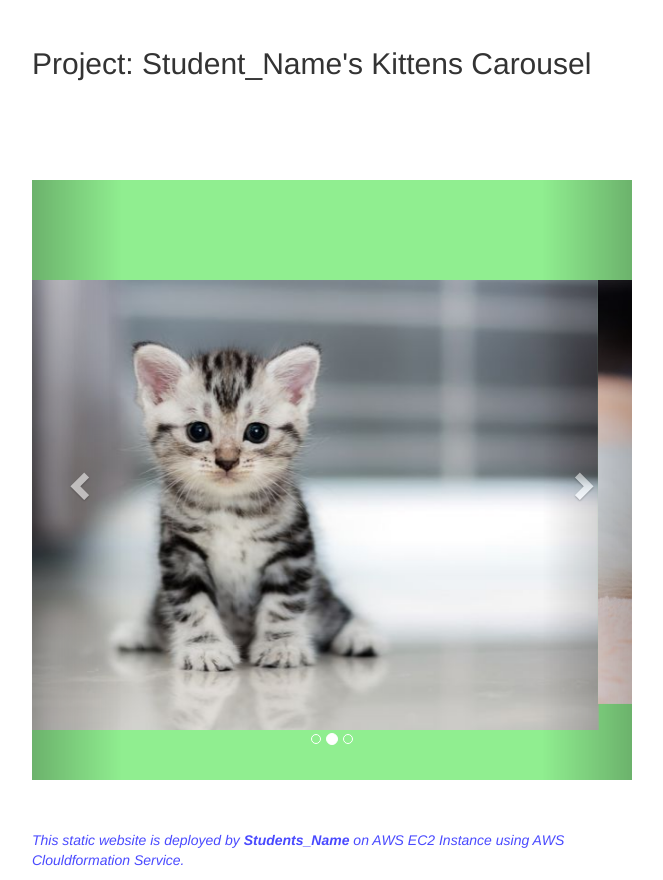
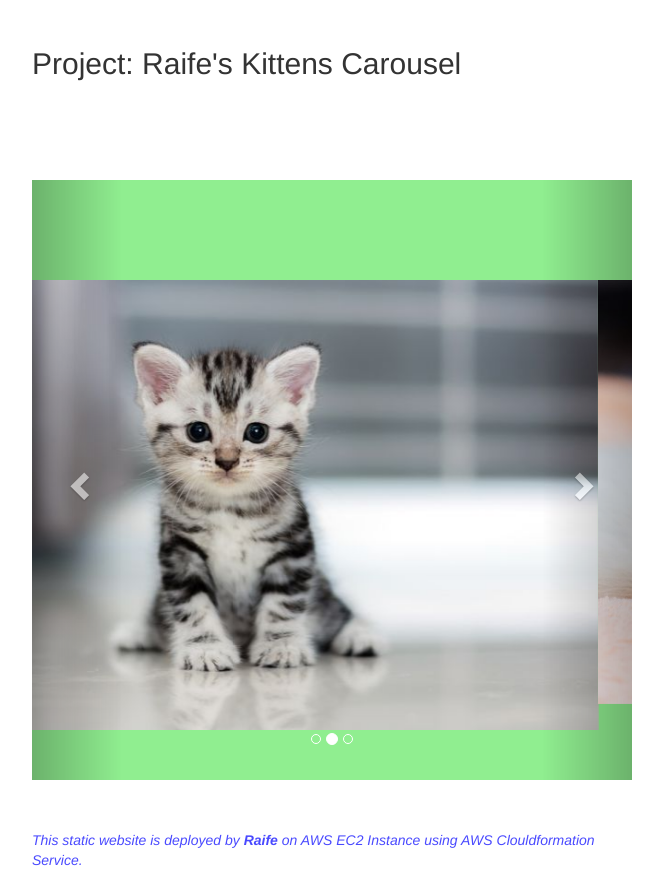
Before and after one commit to raifehizlan/static-web, a plain HTML site: page index.html in a window 1280 px wide. Shown: the part 203-1083 px from the top of the page, without its empty margins (308-971 px from the left). Drawn offline with nearby package versions, Linux system fonts and the light colour scheme.

Commit message:
Update index.html

```diff
--- a/index.html
+++ b/index.html
@@ -45,7 +45,7 @@
 
   <div><img style="width:300px; height:100px" src="https://clarusway.com/wp-content/uploads/2022/12/clarusway-logo-black.png" /></div>
 
-  <h2> Project: Student_Name's Kittens Carousel</h2>
+  <h2> Project: Raife's Kittens Carousel</h2>
 
   <div id="myCarousel" class="carousel slide" data-ride="carousel">
     <!-- Indicators -->
@@ -80,7 +80,7 @@
   </div>
 
 
-  <p class="footnote"><i>This static website is deployed by <b> Students_Name </b> on AWS EC2 Instance using AWS
+  <p class="footnote"><i>This static website is deployed by <b> Raife </b> on AWS EC2 Instance using AWS
       Clouldformation Service.</i></p>
 </body>
 
```
